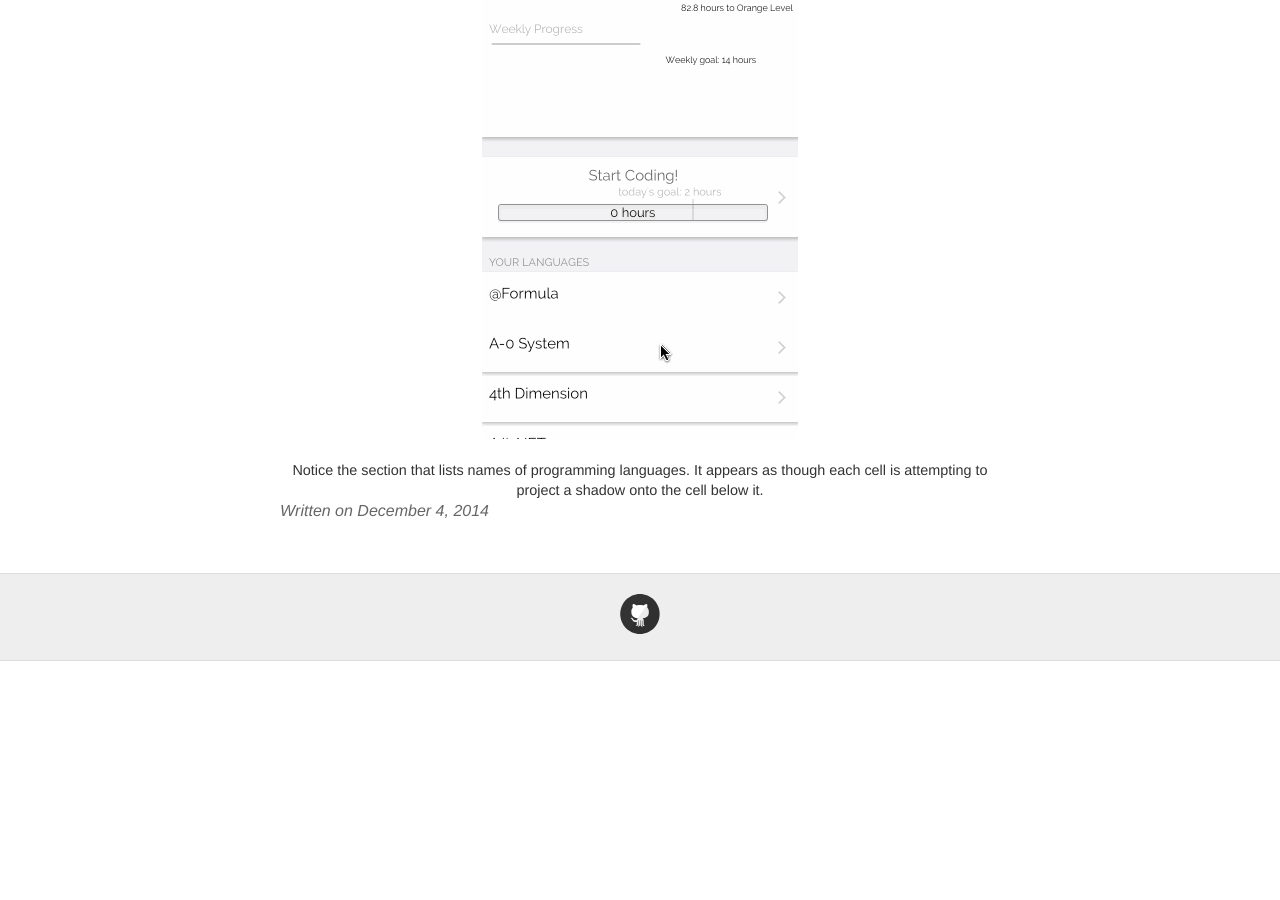
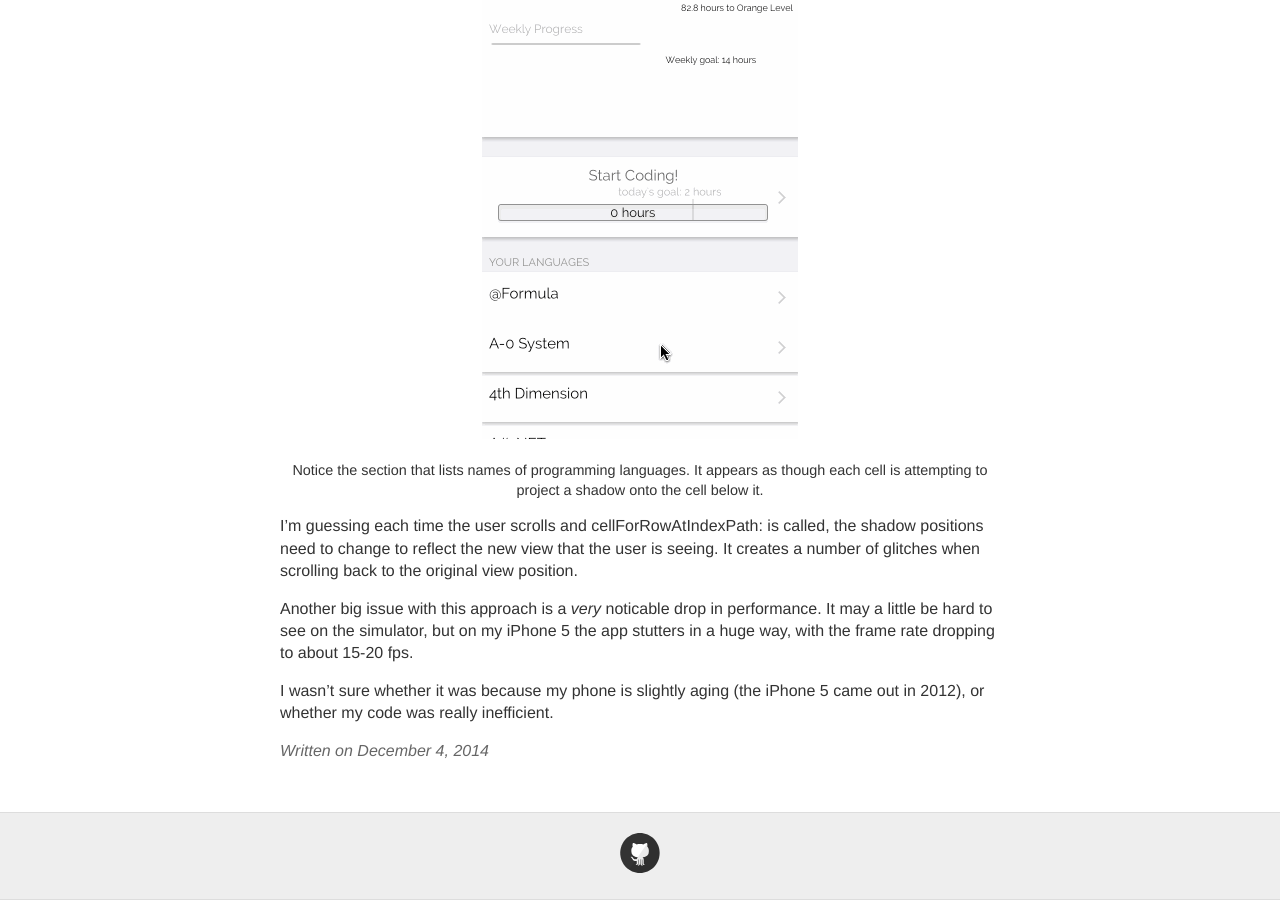
Before and after one commit to trentyou/trentyou.github.io, a Jekyll site: the page built from _posts/2014-12-4-UITableViewCell Shadows and Performance.md, in a window 1280 px wide and 900 px high, scrolled down 1526 px. Built offline with Jekyll 4.4.1, drawn with Linux system fonts in a browser that asks for light colours; before the commit the page ends 2187 px from its top, so only the background shows below that; some of the changed text lies outside the part shown.

Commit message:
Updated 2014-12-4-UITableViewCell Shadows and Performance.md

```diff
--- a/_posts/2014-12-4-UITableViewCell Shadows and Performance.md
+++ b/_posts/2014-12-4-UITableViewCell Shadows and Performance.md
@@ -44,13 +44,13 @@ Today I've been working on implementing drop shadows in my UITableViewCells. In
 <br>
 
 <div style="font-size:0.9em; text-align:center">
-Table views with and without shadows.
+Tableviews with and without shadows.
 </div>
 </div>
 
 <br>
 
-To add these shadows, I initially included a few lines of code to cellForRowAtIndexPath:
+To add these shadows, I initially included a few lines of code to cellForRowAtIndexPath: for each cell.
 
 >cell.layer.shadowColor = [UIColor blackColor].CGColor; <br>
 >cell.layer.shadowOffset = CGSizeMake(0.0f, 2.0f); <br>
@@ -65,3 +65,9 @@ While it did add shadows to my UITableViewCells, one issue became apparent immed
 <div style="font-size:0.9em; text-align:center">
 Notice the section that lists names of programming languages. It appears as though each cell is attempting to project a shadow onto the cell below it.
 </div>
+
+I'm guessing each time the user scrolls and cellForRowAtIndexPath: is called, the shadow positions need to change to reflect the new view that the user is seeing. It creates a number of glitches when scrolling back to the original view position.
+
+Another big issue with this approach is a _very_ noticable drop in performance. It may a little be hard to see on the simulator, but on my iPhone 5 the app stutters in a huge way, with the frame rate dropping to about 15-20 fps.
+
+I wasn't sure whether it was because my phone is slightly aging (the iPhone 5 came out in 2012), or whether my code was really inefficient.
```
